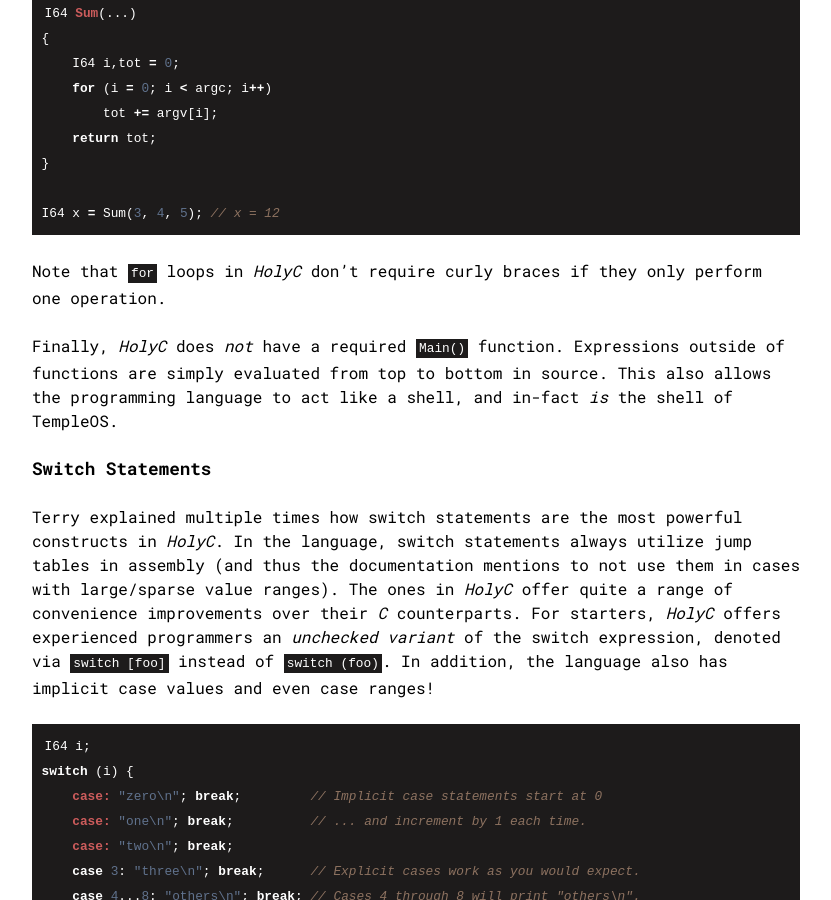
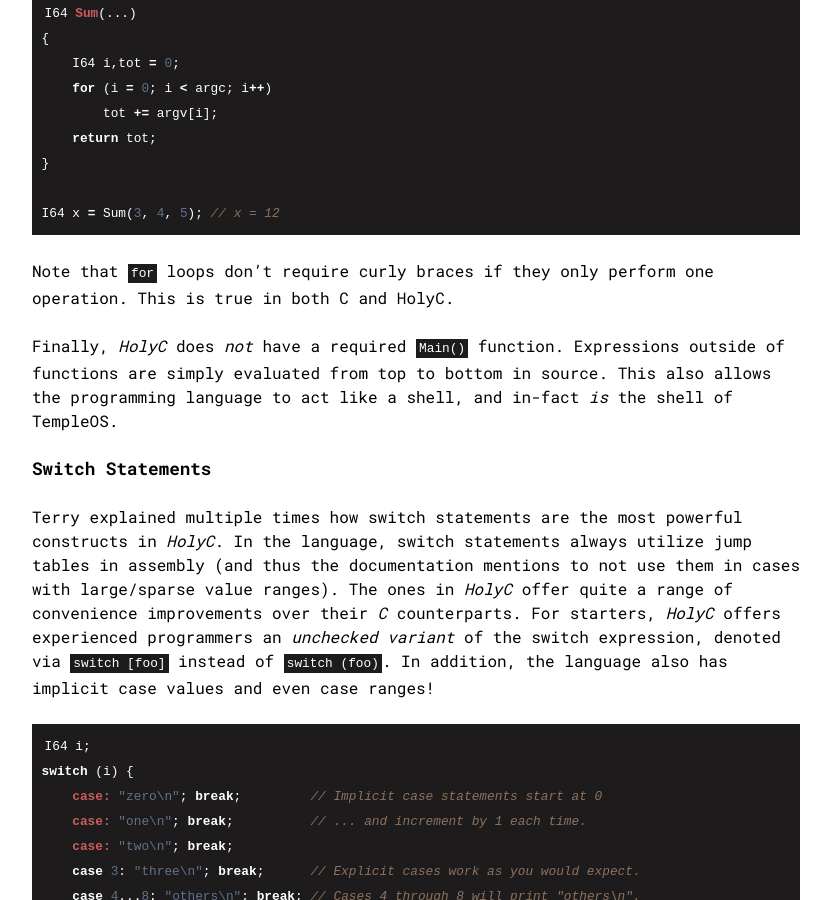
Before and after one commit to HarrisonTotty/harrisontotty.github.io, a Jekyll site: the page built from _posts/2019-03-15-a-lang-design-analysis-of-holyc.md, in a window 1280 px wide and 900 px high, scrolled down 2754 px. Shown: the whole window, without its empty margins (224-1055 px from the left). Built offline with Jekyll 4.4.1, drawn with Linux system fonts in a browser that asks for light colours; some of the changed text lies outside the part shown.

Commit message:
Update 2019-03-15-a-lang-design-analysis-of-holyc.md
Fixed two inaccurate statements as they are true in both C and HolyC.

````diff
--- a/_posts/2019-03-15-a-lang-design-analysis-of-holyc.md
+++ b/_posts/2019-03-15-a-lang-design-analysis-of-holyc.md
@@ -97,7 +97,7 @@
 I64 x = Sum(3, 4, 5); // x = 12
 ```
 
-Note that `for` loops in _HolyC_ don't require curly braces if they only perform one operation.
+Note that `for` loops don't require curly braces if they only perform one operation. This is true in both C and HolyC.
 
 Finally, _HolyC_ does _not_ have a required `Main()` function. Expressions outside of functions are simply evaluated from top to bottom in source. This also allows the programming language to act like a shell, and in-fact _is_ the shell of TempleOS.
 
@@ -169,7 +169,7 @@
 
 # Misc Features & Quirks
 
-* In _HolyC_, you can `Free()` a null pointer.
+* In _HolyC_, you can `Free()` a null pointer (this is also true in C).
 * The stack does not grow because _HolyC_ does not utilize virtual memory.
 * There is no `continue` keyword in the language. Instead, Terry urges programmers to use `goto`'s instead.
 * There is no `#define` capability. Terry's explanation for this is that he's just "not a fan".
````
